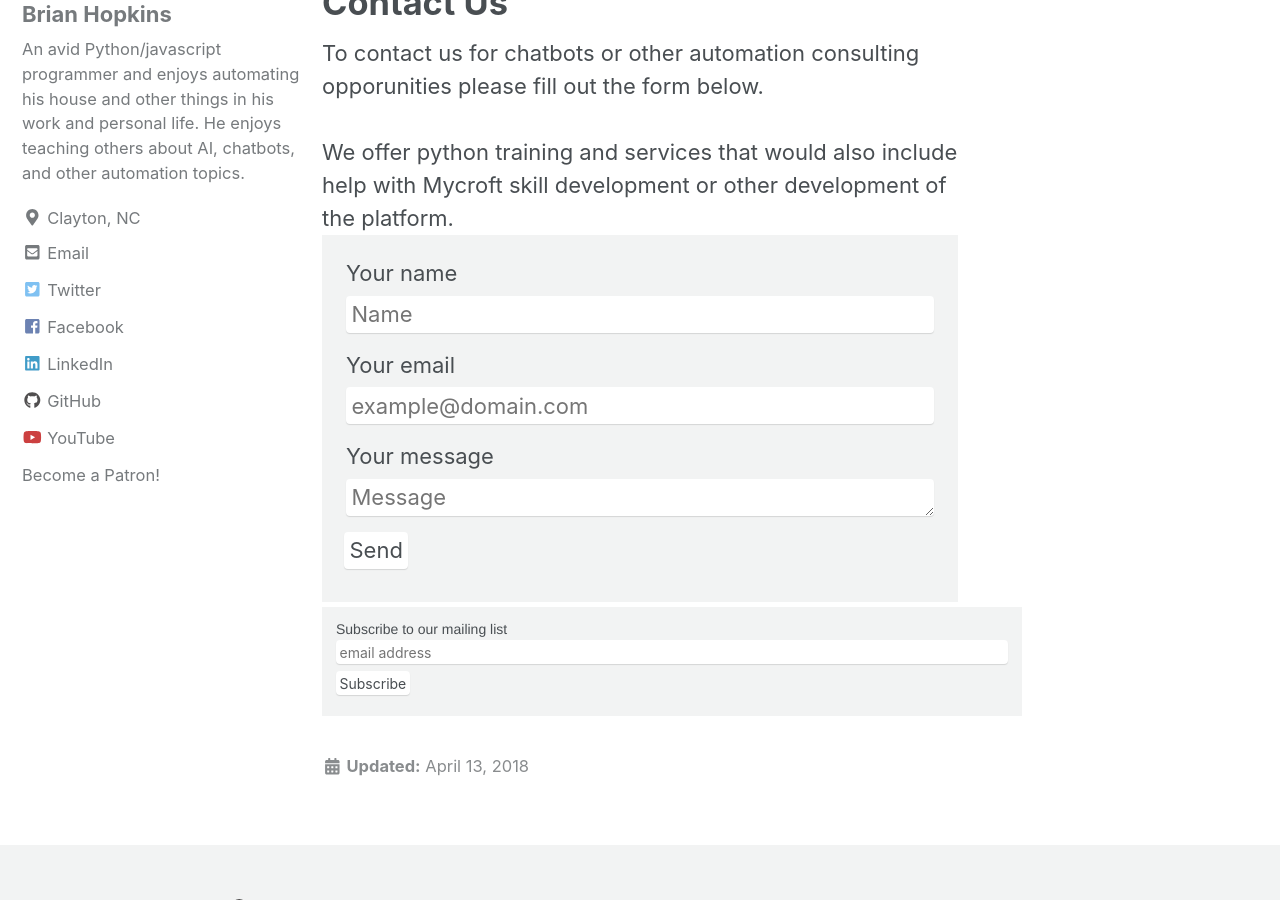
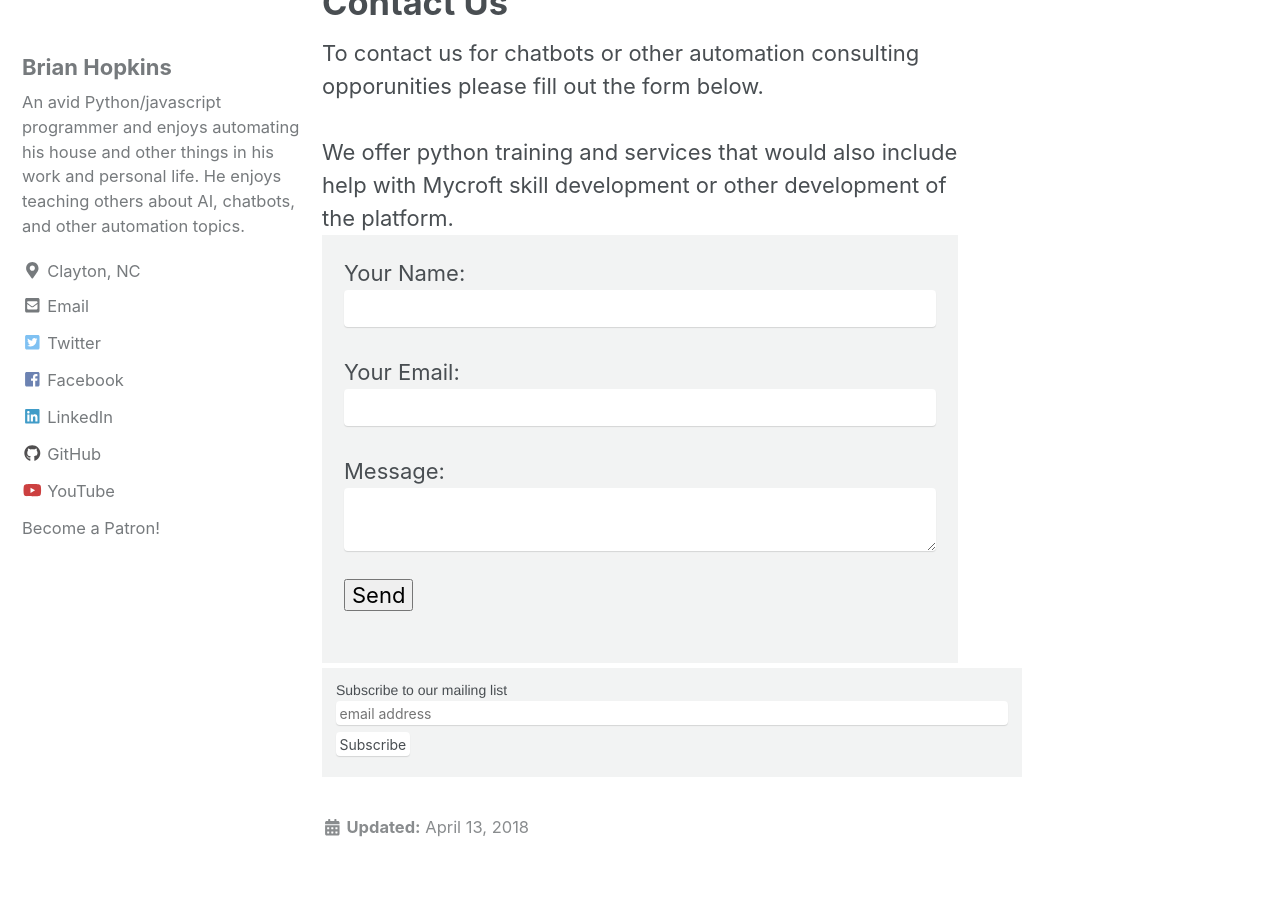
Before and after one commit to Geeked-Out-Solutions/blog, a Jekyll site: the page built from _pages/contact.html, in a window 1280 px wide and 900 px high, scrolled down 371 px. Built offline with Jekyll 4.4.1, drawn with Linux system fonts in a browser that asks for light colours; nearby versions of some CDN libraries; comment, search, counter and statistics services are not loaded.

Commit message:
updating contact-us page to use netlify forms

```diff
--- a/_includes/contact-form.html
+++ b/_includes/contact-form.html
@@ -1,17 +1,15 @@
-<div><form action="//formspree.io/geekedoutsolutions@gmail.com" method="POST">
- <fieldset>
- <label for="name">Your name</label><br>
- <input type="text" name="name" placeholder="Name" id="name" required>
- </fieldset>
- <fieldset>
- <label for="_replyto">Your email</label><br>
- <input type="email" name="_replyto" placeholder="example@domain.com" id="_replyto" required>
- </fieldset>
- <fieldset>
- <label for="message">Your message</label><br>
- <textarea name="message" rows="1" placeholder="Message" id="message" required></textarea>
- </fieldset>
- <input class="hidden" type="text" name="_gotcha" style="display:none">
- <input class="hidden" type="hidden" name="_subject" value="Message via www.geekedoutsolutions.com">
-<input class="button submit" type="submit" value="Send">
+<div><form name="contact" method="POST" netlify>
+  <p>
+    <label>Your Name: <input type="text" name="name"></label>
+  </p>
+  <p>
+    <label>Your Email: <input type="email" name="email"></label>
+  </p>
+  <p>
+    <label>Message: <textarea name="message"></textarea></label>
+  </p>
+  <div netlify-recaptcha></div>
+  <p>
+    <button type="submit">Send</button>
+  </p>
 </form></div>
```
